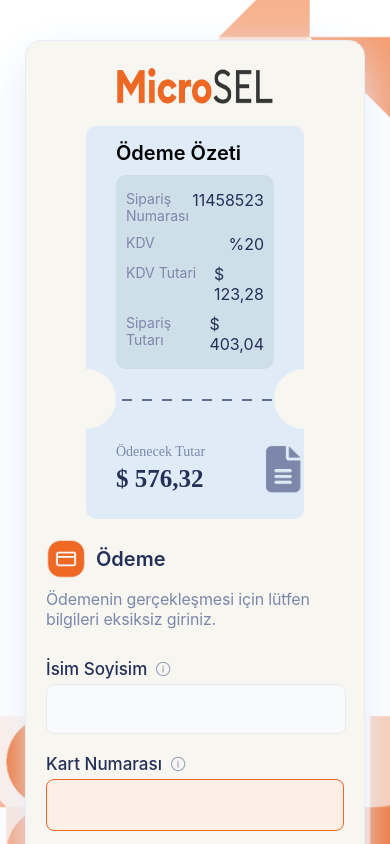
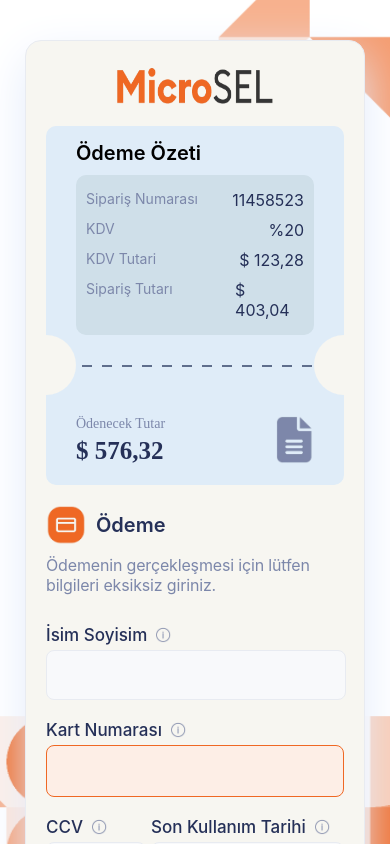
Before and after one commit to peroxide614/mobile_second, a React (Create React App) app: page / in a window 390 px wide. Shown: the top 844 px of the page. Built offline with nearby package versions, Linux system fonts and the light colour scheme.

Commit message:
final mobile version

```diff
--- a/src/App.css
+++ b/src/App.css
@@ -1,7 +1,6 @@
 .full-page {
   display: flex;
   flex-direction: column;
-  /* justify-content: center; */
   align-items: center;
   height: 100vh;
   width: 100vw;
@@ -18,7 +17,6 @@
     gap: 8px;
 
     .text-with-icon-text {
-      /* margin-top: 30px; */
       color: #253058;
       font-size: 17px;
       font-style: normal;
@@ -29,7 +27,6 @@
     .info-icon {
       width: 16px;
       height: 16px;
-      /* margin-top: 36px; */
     }
   }
 
@@ -46,7 +43,6 @@
 
     border: 1px solid #e8ebf1;
     box-shadow: 0px 16px 48px 0px #e3ebfb;
-    /* backdrop-filter: blur(50px); */
 
     .data-page {
       .icon-with-title {
@@ -111,7 +107,6 @@
           background: #ef6824;
 
           .orange-button {
-            /* text-align: center; */
             color: #fff;
             font-size: 17px;
             font-style: normal;
@@ -147,7 +142,7 @@
           font-size: 16px;
           font-style: normal;
           font-weight: 400;
-          line-height: 20px; /* 125% */
+          line-height: 20px;
           letter-spacing: -0.16px;
         }
       }
@@ -160,7 +155,6 @@
     }
   }
   .receipt-wrapper {
-    padding: 0 40px;
     width: 100%;
 
     .second-container {
@@ -168,7 +162,6 @@
       height: 60px;
       background-color: #dfecf8;
       position: relative;
-      /* border-radius: 50px; */
       overflow: hidden;
 
       .dashed-line {
@@ -203,6 +196,9 @@
 
     .third {
       display: flex;
+      justify-content: space-between;
+      align-items: center;
+      padding: 15px 30px;
       width: 100%;
       height: 90px;
       border-bottom-left-radius: 10px;
@@ -211,8 +207,8 @@
       background-color: #dfecf8;
 
       .third-wrapper {
-        flex-direction: row;
-        padding: 15px 30px;
+        display: flex;
+        flex-direction: column;
 
         .third-title {
           color: #7c87aa;
@@ -236,8 +232,6 @@
       }
 
       .third-icon {
-        padding-top: 15px;
-        margin-left: 30px;
         width: 38px;
         height: 51px;
       }
```
